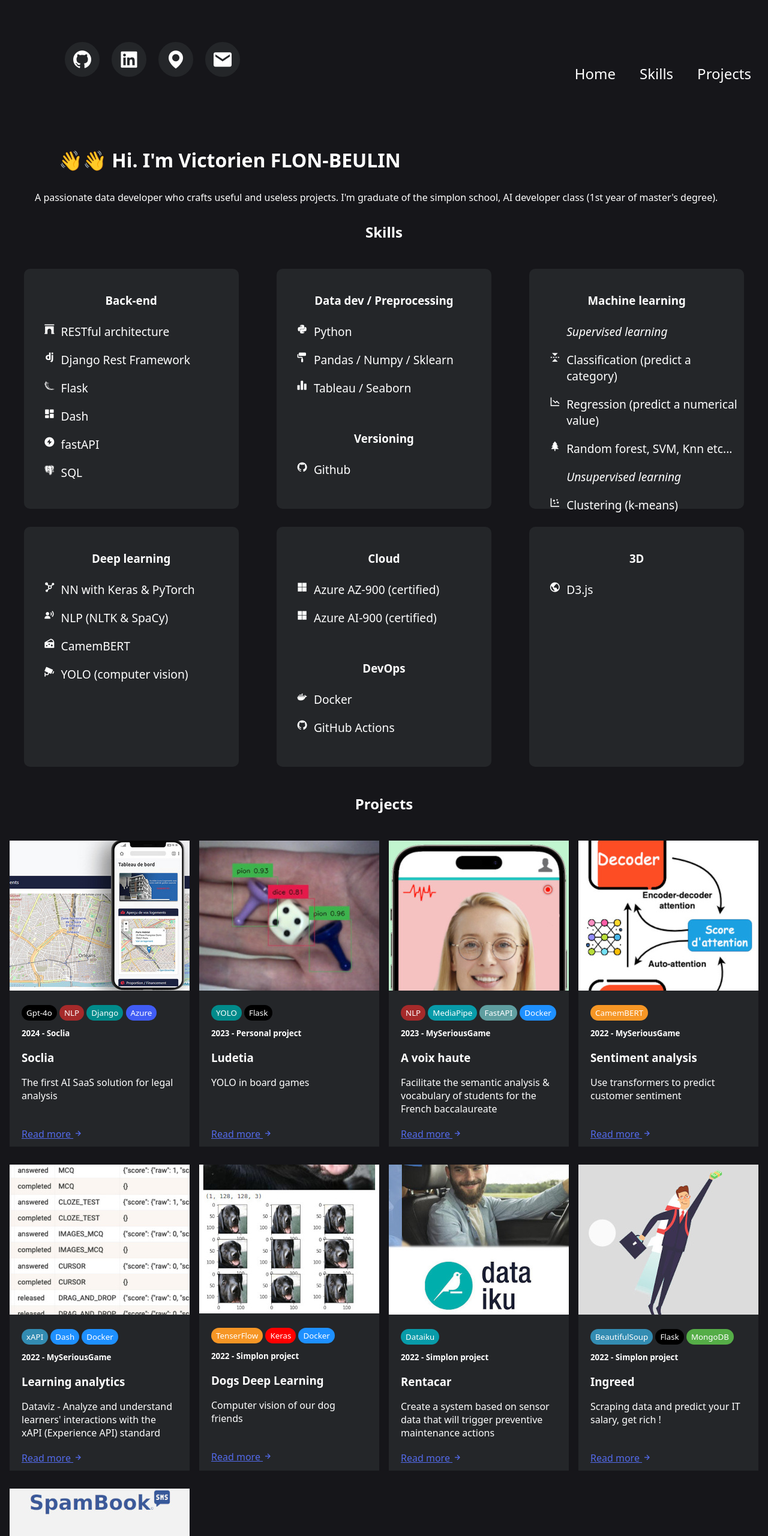
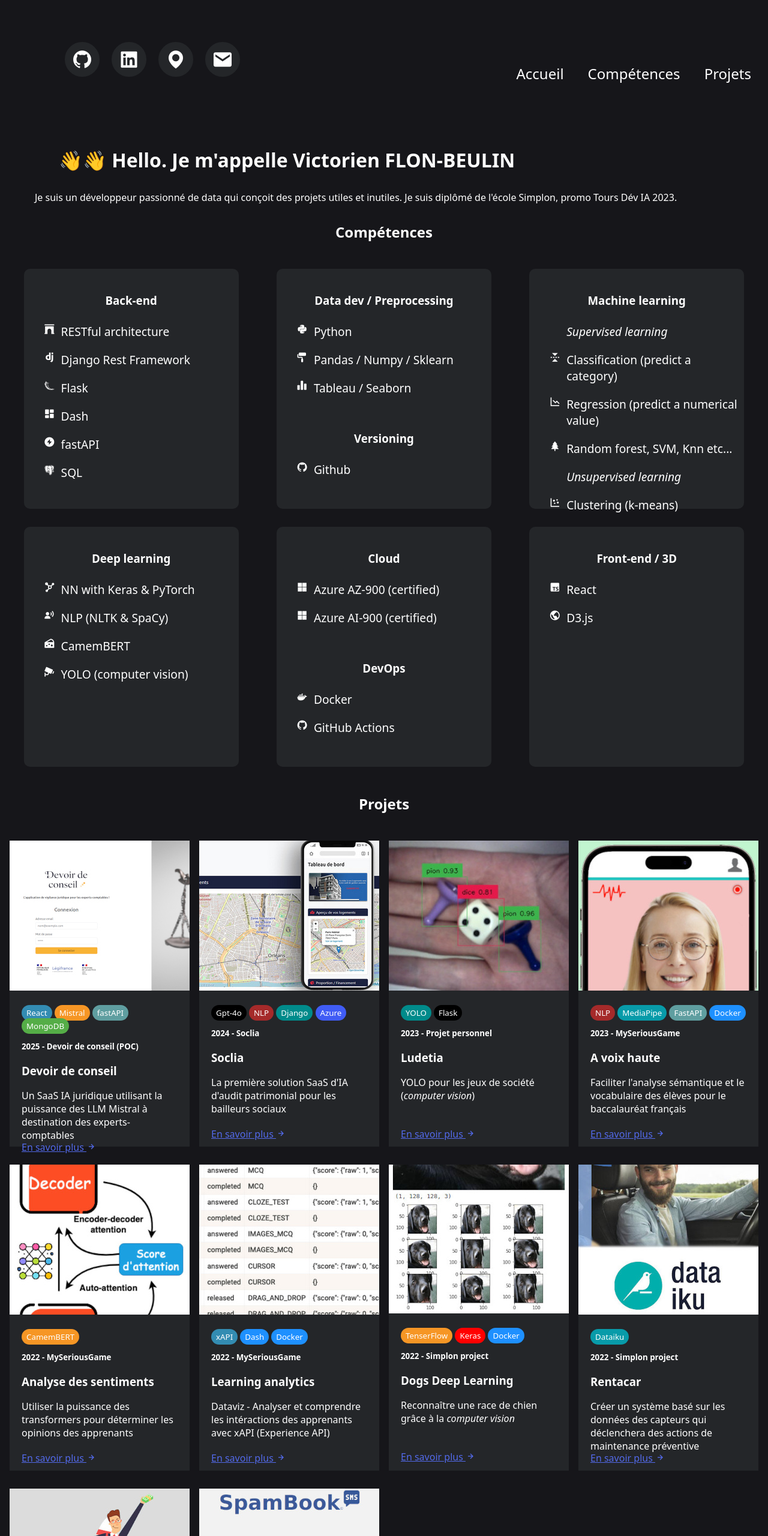
Before and after one commit to vflonbeulin/vflonbeulin.github.io, a plain HTML site: page index.html in a window 1280 px wide. Shown: the top 2560 px of the page at 60% size. Drawn offline with nearby package versions, Linux system fonts and the light colour scheme.

Commit message:
✨ Added devoirdeconseil page

```diff
--- a/index.html
+++ b/index.html
@@ -45,15 +45,15 @@
                 </div>
                 <nav>
                     <ul>
-                        <li><a href="#about">Home</a></li>
-                        <li><a href="#skills">Skills</a></li>
-                        <li><a href="#projects">Projects</a></li>
+                        <li><a href="#about">Accueil</a></li>
+                        <li><a href="#skills">Compétences</a></li>
+                        <li><a href="#projects">Projets</a></li>
                     </ul>
                 </nav>
             </div>
-            <h1>👋👋 Hi. I'm Victorien FLON-BEULIN</h1>
-            <p class="about">A passionate data developer who crafts useful and useless projects. I'm graduate of the simplon school, AI developer class (1st year of master's degree).</p>
-            <h2 id="skills">Skills</h2>
+            <h1>👋👋 Hello. Je m'appelle Victorien FLON-BEULIN</h1>
+            <p class="about">Je suis un développeur passionné de data qui conçoit des projets utiles et inutiles. Je suis diplômé de l'école Simplon, promo Tours Dév IA 2023.</p>
+            <h2 id="skills">Compétences</h2>
             <div class="grid-row">
                     <div class="grid-item">
                         <div class="card-skill">
@@ -124,16 +124,31 @@
                     </div>
                     <div class="grid-item">
                         <div class="card-skill">
-                            <h3>3D</h3>
+                            <h3>Front-end / 3D</h3>
                             <ul class="bx-ul">
+                                <li><i class='bx bxl-typescript'></i>React</li>
                                 <li><i class='bx bx-world'></i>D3.js</li>
-                                <!--<li><i class='bx bxs-cube' ></i>Three.js</li>-->
                             </ul>
                         </div>
                     </div>
             </div>
-            <h2 id="projects">Projects</h2>
+            <h2 id="projects">Projets</h2>
             <div class="grid-row">
+                <div class="grid-item-project">
+                    <div class="card-project">
+                        <img src="images/thumbnails/devoirdeconseil.jpg" alt="thumbnail">
+                        <div class="card-project-content">
+                            <span class="badge bg-bs">React</span>
+                            <span class="badge bg-mistral">Mistral</span>
+                            <span class="badge bg-fastapi">fastAPI</span>
+                            <span class="badge bg-mongo">MongoDB</span>
+                            <div class="card-project-date">2025 - Devoir de conseil (POC)</div>
+                            <h3>Devoir de conseil</h3>
+                            <p>Un SaaS IA juridique utilisant la puissance des LLM Mistral à destination des experts-comptables</p>
+                            <a href="pages/devoirdeconseil.html">En savoir plus <i class='bx bx-right-arrow-alt'></i></a>
+                        </div>
+                    </div>
+                </div>
                 <div class="grid-item-project">
                     <div class="card-project">
                         <img src="images/thumbnails/soclia.jpg" alt="thumbnail">
@@ -144,8 +159,8 @@
                             <span class="badge bg-azure">Azure</span>
                             <div class="card-project-date">2024 - Soclia</div>
                             <h3>Soclia</h3>
-                            <p>The first AI SaaS solution for legal analysis</p>
-                            <a href="pages/soclia.html">Read more <i class='bx bx-right-arrow-alt'></i></a>
+                            <p>La première solution SaaS d'IA  d'audit patrimonial pour les bailleurs sociaux</p>
+                            <a href="pages/soclia.html">En savoir plus <i class='bx bx-right-arrow-alt'></i></a>
                         </div>
                     </div>
                 </div>
@@ -155,10 +170,10 @@
                         <div class="card-project-content">
                             <span class="badge bg-yolo">YOLO</span>
                             <span class="badge bg-flask">Flask</span>
-                            <div class="card-project-date">2023 - Personal project</div>
+                            <div class="card-project-date">2023 - Projet personnel</div>
                             <h3>Ludetia</h3>
-                            <p>YOLO in board games</p>
-                            <a href="pages/ludetia.html">Read more <i class='bx bx-right-arrow-alt'></i></a>
+                            <p>YOLO pour les jeux de société (<i>computer vision</i>)</p>
+                            <a href="pages/ludetia.html">En savoir plus <i class='bx bx-right-arrow-alt'></i></a>
                         </div>
                     </div>
                 </div>
@@ -172,8 +187,8 @@
                             <span class="badge bg-docker">Docker</span>
                             <div class="card-project-date">2023 - MySeriousGame</div>
                             <h3>A voix haute</h3>
-                            <p>Facilitate the semantic analysis & vocabulary of students for the French baccalaureate</p>
-                            <a href="pages/avoixhaute.html">Read more <i class='bx bx-right-arrow-alt'></i></a>
+                            <p>Faciliter l'analyse sémantique et le vocabulaire des élèves pour le baccalauréat français</p>
+                            <a href="pages/avoixhaute.html">En savoir plus <i class='bx bx-right-arrow-alt'></i></a>
                         </div>
                     </div>
                 </div>
@@ -183,9 +198,9 @@
                         <div class="card-project-content">
                             <span class="badge bg-camembert">CamemBERT</span>
                             <div class="card-project-date">2022 - MySeriousGame</div>
-                            <h3>Sentiment analysis</h3>
-                            <p>Use transformers to predict customer sentiment</p>
-                            <a href="pages/sentimentanalysis.html">Read more <i class='bx bx-right-arrow-alt'></i></a>
+                            <h3>Analyse des sentiments</h3>
+                            <p>Utiliser la puissance des transformers pour déterminer les opinions des apprenants</p>
+                            <a href="pages/sentimentanalysis.html">En savoir plus <i class='bx bx-right-arrow-alt'></i></a>
                         </div>
                     </div>
                 </div>
@@ -198,8 +213,8 @@
                             <span class="badge bg-docker">Docker</span>
                             <div class="card-project-date">2022 - MySeriousGame</div>
                             <h3>Learning analytics</h3>
-                            <p>Dataviz - Analyze and understand learners' interactions with the xAPI (Experience API) standard</p>
-                            <a href="pages/learninganalytics.html">Read more <i class='bx bx-right-arrow-alt'></i></a>
+                            <p>Dataviz - Analyser et comprendre les intéractions des apprenants avec xAPI (Experience API)</p>
+                            <a href="pages/learninganalytics.html">En savoir plus <i class='bx bx-right-arrow-alt'></i></a>
                         </div>
                     </div>
                 </div>
@@ -212,8 +227,8 @@
                             <span class="badge bg-docker">Docker</span>
                             <div class="card-project-date">2022 - Simplon project</div>
                             <h3>Dogs Deep Learning</h3>
-                            <p>Computer vision of our dog friends</p>
-                            <a href="pages/dogsdl.html">Read more <i class='bx bx-right-arrow-alt'></i></a>
+                            <p>Reconnaître une race de chien grâce à la <i>computer vision</i></p>
+                            <a href="pages/dogsdl.html">En savoir plus <i class='bx bx-right-arrow-alt'></i></a>
                         </div>
                     </div>
                 </div>
@@ -224,8 +239,8 @@
                             <span class="badge bg-dataiku">Dataiku</span>
                             <div class="card-project-date">2022 - Simplon project</div>
                             <h3>Rentacar</h3>
-                            <p>Create a system based on sensor data that will trigger preventive maintenance actions</p>
-                            <a href="pages/rentacar.html">Read more <i class='bx bx-right-arrow-alt'></i></a>
+                            <p>Créer un système basé sur les données des capteurs qui déclenchera des actions de maintenance préventive</p>
+                            <a href="pages/rentacar.html">En savoir plus <i class='bx bx-right-arrow-alt'></i></a>
                         </div>
                     </div>
                 </div>
@@ -238,8 +253,8 @@
                             <span class="badge bg-mongo">MongoDB</span>
                             <div class="card-project-date">2022 - Simplon project</div>
                             <h3>Ingreed</h3>
-                            <p>Scraping data and predict your IT salary, get rich !</p>
-                            <a href="pages/ingreed.html">Read more <i class='bx bx-right-arrow-alt'></i></a>
+                            <p><i>Scraping</i> des données pour prédire votre salaire dans l'IT</p>
+                            <a href="pages/ingreed.html">En savoir plus <i class='bx bx-right-arrow-alt'></i></a>
                         </div>
                     </div>
                 </div>
@@ -252,8 +267,8 @@
                             <span class="badge bg-flask">Flask</span>
                             <div class="card-project-date">2022 - Simplon project</div>
                             <h3>Spambook</h3>
-                            <p>Use classification to predict whether a message is spam or not</p>
-                            <a href="pages/spambook.html">Read more <i class='bx bx-right-arrow-alt'></i></a>
+                            <p>Utilisez la classification pour prédire si un message est un spam ou non</p>
+                            <a href="pages/spambook.html">En savoir plus <i class='bx bx-right-arrow-alt'></i></a>
                         </div>
                     </div>
                 </div>
--- a/style.css
+++ b/style.css
@@ -199,7 +199,7 @@ nav ul {
     background-color: #089BA9;
 }
 
-.bg-tenserflow, .bg-camembert, .bg-sklearn {
+.bg-tenserflow, .bg-camembert, .bg-sklearn, .bg-mistral {
     background-color: #F69625;
 }
 
```
Also changed, not shown: pages/devoirdeconseil.html (added, +52 -0 lines), images/screenshot-devoirdeconseil-1.jpg (added), images/screenshot-devoirdeconseil-2.jpg (added), images/thumbnails/devoirdeconseil.jpg (added).
